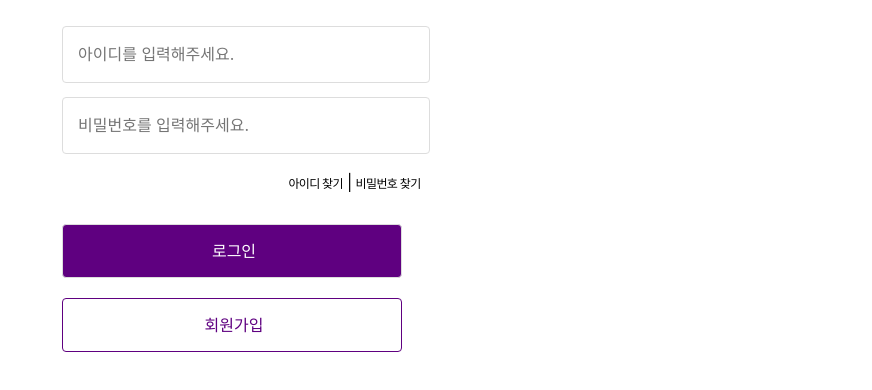
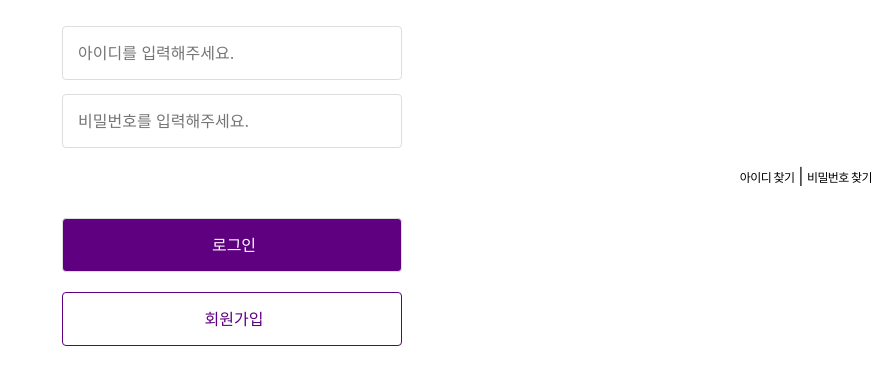
Before and after one commit to likelion-4fe-karly/karly-17-devfolio, a website: page client/pages/login/login.html in a window 1280 px wide. Shown: the part 114-504 px from the top of the page, without its empty margins (408-1280 px from the left). Drawn offline with Linux system fonts and the light colour scheme.

Commit message:
[Style]: login 페이지 input창 수정

```diff
--- a/client/pages/login/login.css
+++ b/client/pages/login/login.css
@@ -20,6 +20,8 @@
 }
 .form_container .id_form_tag{
   width: 100%;
+  display: block;
+  box-sizing: border-box;
   height: 54px;
   padding: 0 11px 1px 15px;
   border-radius: 4px;
@@ -32,8 +34,10 @@
 
 }
 .form_container .password_form_tag{
+  height: 54px;
   width: 100%;
-  height: 54px;
+  display: block;
+  box-sizing: border-box;
   padding: 0 11px 1px 15px;
   border-radius: 4px;
   border: 1px solid #ddd;
@@ -45,11 +49,12 @@
 }
 
 .login_wrapper .find_container {
-  text-align: center;
-  margin-left: 245px;
+  text-align: right;
   margin-bottom: 30px
 
 }
+
+
 .find_container .id_find, .pw_find{
   cursor: pointer;
   font-size: 12px;
@@ -57,12 +62,6 @@
   line-height: 160%;
   font-family: 'Pretendard';
   font-style: normal;
-}
-.find_container span {
-  width: 1px;
-  height: 10px;
-
-
 }
 .button_container{
   display: flex;
```
